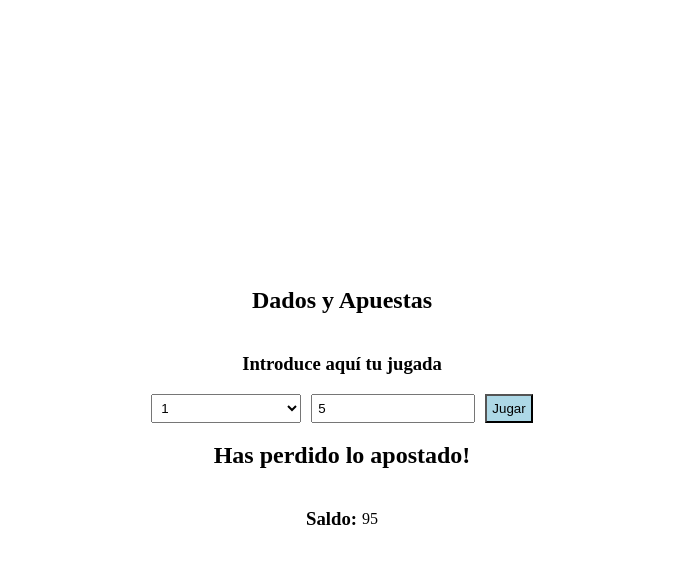
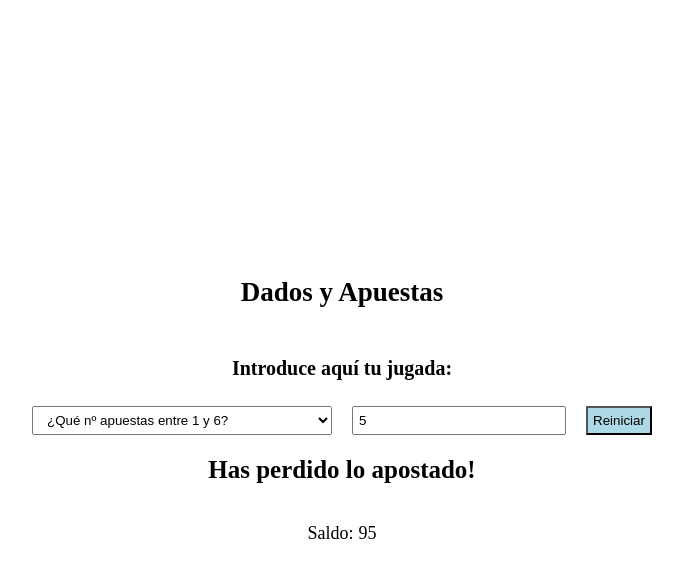
Before and after one commit to Adalab/modulo-2-evaluacion-intermedia-AndreaFerreiro, a plain HTML site: page index.html in a window 1280 px wide. Both pictures are taken after typing "5" into the empty fields and a click on the input "Jugar". Shown: the whole page, without its empty margins (298-981 px from the left). Drawn offline with Linux system fonts and the light colour scheme.

Commit message:
do some improves

```diff
--- a/css/main.css
+++ b/css/main.css
@@ -4,6 +4,10 @@
     align-items: center;
     justify-content: center;
     flex-direction: column;
+    font-size: 18px;
+}
+.subtitle{
+    font-size: 20px;
 }
 .section1{
     display: flex;
@@ -16,19 +20,23 @@
 .form{
     width: 100%;
     display: flex;
-    gap: 10px;
+    gap: 20px;
     align-items: center;
     justify-content: center;
 }
 .input_select{
-    padding: 5px;
-    width: 150px;
+    padding: 5px 10px;
+    width: 300px;
 }
 .input_bet{
     padding: 5px;
-    width: 150px;
+    width: 200px;
 }
 .input_submit{
+    padding: 5px;
+    background-color: lightblue;
+}
+.input_reset{
     padding: 5px;
     background-color: lightblue;
 }
@@ -38,9 +46,15 @@
     align-items: center;
     justify-content: center;
 }
+.result{
+    font-size: 25px;
+}
 .saldo{
     display: flex;
     gap: 5px;
     justify-content: center;
     align-items: center;
 }
+.hidden{
+    display: none;
+}
--- a/index.html
+++ b/index.html
@@ -11,11 +11,12 @@
     <main class="main">
         <section class="section1">
             <h1 class="title">Dados y Apuestas</h1>
-            <h3 class="subtitle">Introduce aquí tu jugada</h3>
+            <h4 class="subtitle">Introduce aquí tu jugada:</h4>
         </section>
         <section class="section2">
             <form class="form">
                 <select class="js_select input_select" name="number">
+                    <option selected hidden>¿Qué nº apuestas entre 1 y 6?</option>
                     <option value="1">1</option>
                     <option value="2">2</option>
                     <option value="3">3</option>
@@ -27,12 +28,13 @@
                     <input class="js_bet input_bet" type="number" id="bet" name="bet" placeholder="¿Cuánto apuestas?">
                 </label>
                 <input class="js_buttom input_submit" type="submit" value="Jugar">
+                <input class="js_reset hidden input_reset" type="submit" value="Reiniciar">
             </form>
         </section>
         <section class="section3">
-            <h2 class="js_result">Vamos a jugar!</h2>
+            <h2 class="js_result result">Vamos a jugar!</h2>
             <div class="saldo">
-                <h3>Saldo:</h3>
+                <p>Saldo:</p>
                 <p class="js_balance">100</p>
             </div>
         </section>
--- a/js/main.js
+++ b/js/main.js
@@ -2,6 +2,7 @@
 const select= document.querySelector('.js_select');
 const bet = document.querySelector ('.js_bet');
 const buttom = document.querySelector ('.js_buttom');
+const reset =document.querySelector ('.js_reset');
 const result = document.querySelector ('.js_result');
 const balance = document.querySelector ('.js_balance');
 let saldo = 100;
@@ -21,25 +22,25 @@ function Bet(){
     const selectValue = parseInt(select.value);
     const randomNumber = getRandomNumber(6);
     console.log (randomNumber);
-    console.log (selectValue);
+    if (selectValue === randomNumber){
+        result.innerHTML = 'Has ganado el doble de lo apostado!';
+        win();
+        balance.innerHTML= saldo;
+        buttom.classList.add('hidden');
+        reset.classList.remove('hidden');
+    }else{
+        result.innerHTML = 'Has perdido lo apostado!';
+        fail();
+        balance.innerHTML= saldo;
+        buttom.classList.add('hidden');
+        reset.classList.remove('hidden');
+    }
     if (saldo <= 0){
         result.innerHTML = '¡Que pena! Has perdido.';
         buttom.setAttribute("disabled", "disabled");
     }else if (saldo >= 200){
         result.innerHTML = '¡Felicidades! Has ganado!';
         buttom.setAttribute("disabled", "disabled");
-    } else if (betValue > saldo){
-        result.innerHTML = 'No tienes saldo suficiente para esa apuesta';
-    } else if (selectValue === randomNumber){
-        result.innerHTML = 'Has ganado el doble de lo apostado!';
-        win();
-        balance.innerHTML= saldo;
-        console.log (saldo);
-    } else{
-        result.innerHTML = 'Has perdido lo apostado!';
-        fail();
-        balance.innerHTML= saldo;
-        console.log (saldo);
     }
 }
 function handleEvent (event) {
@@ -47,3 +48,7 @@ function handleEvent (event) {
     Bet();
 }
 buttom.addEventListener ('click', handleEvent);
+function handleReset (event){
+    document.location.reload();
+}
+reset.addEventListener('click',handleReset);
```
